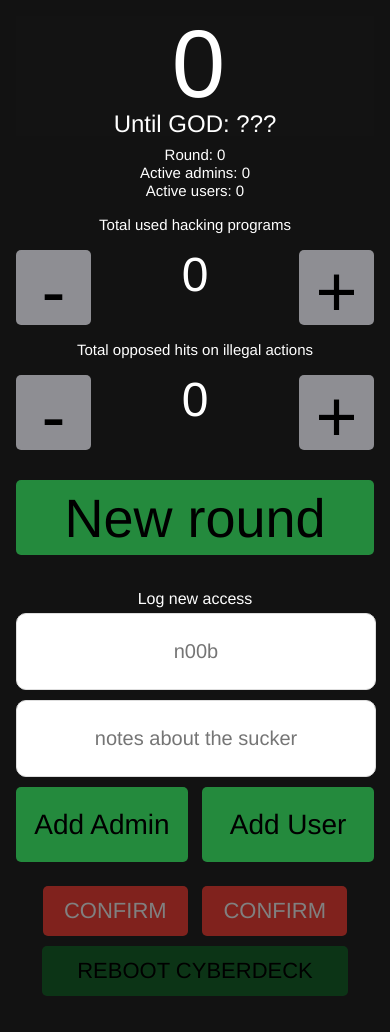
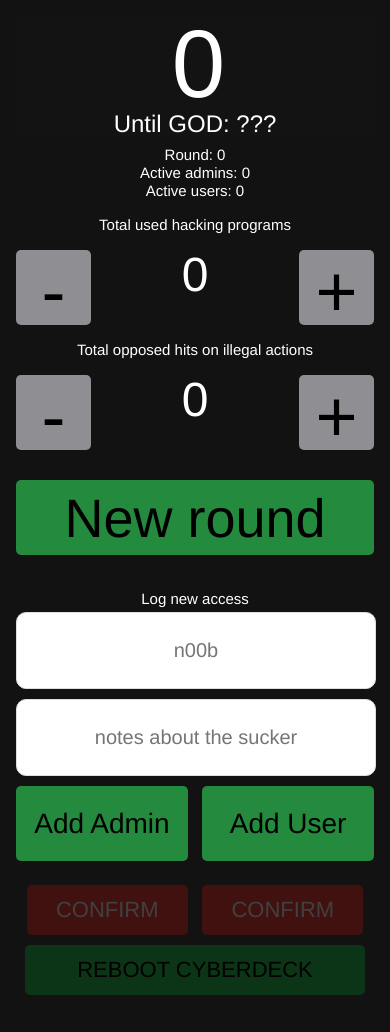
Before and after one commit to slettli/metaroll-oscalc, a plain HTML site: page index.html in a window 390 px wide. Drawn offline with Linux system fonts and the light colour scheme.

Commit message:
Small fix for toggling button style on mobile.

```diff
--- a/index.html
+++ b/index.html
@@ -39,7 +39,7 @@
             <button id="roundBtn" class="wideButton" type="button" onclick="InputHandler.command('newRound')">New round</button>
             <div id="newAccess">
                 <form id="newAccessForm">
-                    <legend>Log new access</legend>
+                    <p>Log new access</p>
                     <input type="text" id="accessName" name="accessName" placeholder="n00b">
                     <input type="text" id="accessNote" name="accessNote" placeholder="notes about the sucker">
                 </form>
@@ -51,8 +51,8 @@
             <div id="rebootControls">
                 <!-- MAKE REBOOT BUTTON GREYED OUT AND UNCLICKABLE UNTIL COFNIRM IS PRESSED -->
                 <div id="rebootControlsConfirm">
-                    <button id="confirmBtn1" class="rebootBtn" type="button" onclick="InputHandler.command('confirmOne')">CONFIRM</button>
-                    <button id="confirmBtn2" class="rebootBtn" type="button" onclick="InputHandler.command('confirmTwo')">CONFIRM</button>
+                    <button id="confirmBtn1" class="rebootBtn halfVisible" type="button" onclick="InputHandler.command('confirmOne')">CONFIRM</button>
+                    <button id="confirmBtn2" class="rebootBtn halfVisible" type="button" onclick="InputHandler.command('confirmTwo')">CONFIRM</button>
                 </div>
                 <button id="stopBtn" class="halfVisible hoverNo" type="button" onclick="InputHandler.command('rebootCyberdeck')">REBOOT CYBERDECK</button>
             </div>
--- a/oscalc.js
+++ b/oscalc.js
@@ -234,20 +234,24 @@ const InputHandler = (() => {
                 if (CONFIRMONE === false){
                     CONFIRMONE = true;
                     document.getElementById("confirmBtn1").classList.add("fullyVisible");
+                    document.getElementById("confirmBtn1").classList.remove("halfVisible");
                 }
                 else {
                     CONFIRMONE = false;
                     document.getElementById("confirmBtn1").classList.remove("fullyVisible");
+                    document.getElementById("confirmBtn1").classList.add("halfVisible");
                 }
                 break;
             case "confirmTwo":
                 if (CONFIRMTWO === false){
                     CONFIRMTWO = true;
                     document.getElementById("confirmBtn2").classList.add("fullyVisible");
+                    document.getElementById("confirmBtn2").classList.remove("halfVisible");
                 }
                 else {
                     CONFIRMTWO = false;
                     document.getElementById("confirmBtn2").classList.remove("fullyVisible");
+                    document.getElementById("confirmBtn2").classList.add("halfVisible");
                 }
                 break;
             case "rebootCyberdeck":
--- a/style.css
+++ b/style.css
@@ -98,8 +98,8 @@ input[type=text], [type=number] {
 }
 
 #rebootControls {
-    width: 90%;
-    margin: 15px auto;
+    width: 100%;
+    margin: 15px 0;
 }
 
 #rebootControls button {
@@ -146,7 +146,6 @@ input[type=text], [type=number] {
 
 .rebootBtn {
     background-color: RGB(255,69,58);
-    filter: brightness(50%);
     color: white;
     font-size: 22px;
     border-radius: 5px;
```
